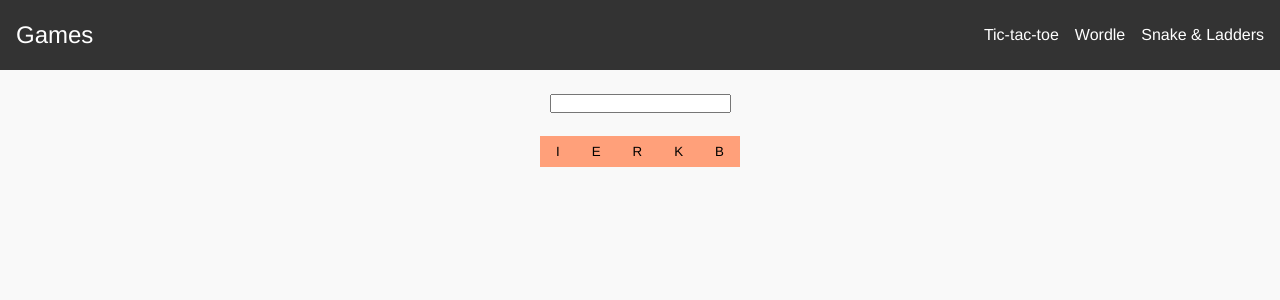
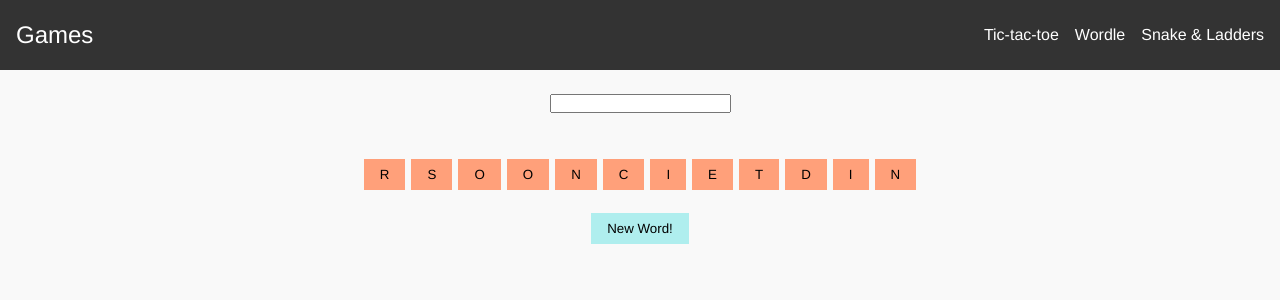
Before and after one commit to ankit-Kumar-4/board-games, a Next.js app: page /wordle in a window 1280 px wide. Shown: the top 300 px of the page. Built offline with nearby package versions, Linux system fonts and the light colour scheme.

Commit message:
added new word button

```diff
--- a/src/components/FiveCharForm.tsx
+++ b/src/components/FiveCharForm.tsx
@@ -1,19 +1,17 @@
 import React, { useState } from "react";
 import styles from "@/styles/wordle.module.css";
 
-const FiveCharForm = ({ passValue, inputLength }: { passValue: (items: string) => void; inputLength: number }) => {
-    const [inputValue, setInputValue] = useState('');
+const FiveCharForm = ({ passValue, inputLength, initialValue }:
+    {
+        passValue: (items: string) => void;
+        inputLength: number;
+        initialValue: string;
+    }) => {
+    // const [inputValue, setInputValue] = useState(initialValue);
 
     const handleChange = (e: React.ChangeEvent<HTMLInputElement>) => {
         const value = e.target.value.toUpperCase(); // Convert to uppercase
-        const regexPattern = `^[A-Z]{0,${inputLength}}$`;
-        const regex = new RegExp(regexPattern);
-        if (regex.test(value)) { // Validate that the input is uppercase and at most 5 characters long
-            setInputValue(value);
-        }
-        if (value.length === inputLength) {
-            passValue(value);
-        }
+        passValue(value);
     };
 
 
@@ -22,7 +20,7 @@ const FiveCharForm = ({ passValue, inputLength }: { passValue: (items: string) =
             <form>
                 <input
                     type="text"
-                    value={inputValue}
+                    value={initialValue}
                     onChange={handleChange}
                     maxLength={inputLength}
                     required
--- a/src/pages/index.tsx
+++ b/src/pages/index.tsx
@@ -132,7 +132,7 @@ export default function Game() {
         setCurrentSquares(Array(9).fill(null));
     }
 
-    const moves = (
+    const NewGame = (
         <button onClick={() => jumpTo()}>New Game!</button>
     );
 
@@ -149,7 +149,7 @@ export default function Game() {
                     <Board xIsNext={xIsNext} squares={currentSquares} onPlay={handlePlay} handleScore={handleScore} />
                 </div>
                 <div className={styles["game-info"]}>
-                    {moves}
+                    {NewGame}
                 </div>
             </div>
             <div className={styles["game-row"]}>
--- a/src/pages/wordle.tsx
+++ b/src/pages/wordle.tsx
@@ -7,7 +7,7 @@ import FiveCharForm from "@/components/FiveCharForm";
 
 function Square({ value }: { value: string }) {
     return (
-        <button className="square">
+        <button className={styles['square-margin']}>
             {value}
         </button>
     );
@@ -63,12 +63,20 @@ export default function Contact() {
     const [originalWord, setOriginalWord] = useState<string>('');
     const [result, setResult] = useState('');
     const [hint, setHint] = useState(0);
+    const [inputValue, setInputValue] = useState('');
 
-    useEffect(() => {
+    function refreshWord() {
         const index = getRandomInt(words.length);
         const shuffledWord = shuffleString(words[index]);
         setRandomWord(shuffledWord);
         setOriginalWord(words[index]);
+        setResult('');
+        setHint(0);
+        setInputValue('');
+    }
+
+    useEffect(() => {
+        refreshWord();
     }, []);
 
     if (!randomWord) {
@@ -80,6 +88,8 @@ export default function Contact() {
     ));
 
     function handleSubmit(userInput: string) {
+        setInputValue(userInput);
+        if (userInput.length === originalWord.length) {
             if (checkAnagram(userInput, originalWord) && words.includes(userInput)) {
                 setResult('What a wild guess!')
             } else {
@@ -91,14 +101,25 @@ export default function Contact() {
                 }
             }
         }
+    }
 
+    const newGame = (
+        <button className={styles['new-game-button']} onClick={() => refreshWord()}>New Word!</button>
+    )
+
+    debugger;
     return (
         <>
-            <FiveCharForm passValue={handleSubmit} inputLength={originalWord.length} />
-            <p>{result}</p>
+            <FiveCharForm
+                passValue={handleSubmit}
+                inputLength={originalWord.length}
+                initialValue={inputValue}
+            />
+            <h3 className={styles['game-row']}>{result}</h3>
             <div className={styles["game-row"]}>
                 {chacterList}
             </div>
+            <div className={styles["game-row"]}>{newGame}</div>
         </>
     );
 }
--- a/src/styles/wordle.module.css
+++ b/src/styles/wordle.module.css
@@ -4,3 +4,11 @@
     margin: 20px 0;
     align-items: center;
 }
+
+.square-margin {
+    margin: 3px;
+}
+
+.new-game-button {
+    background-color: paleturquoise;
+}
```
Lines whose indentation alone changed are shown as unchanged.
